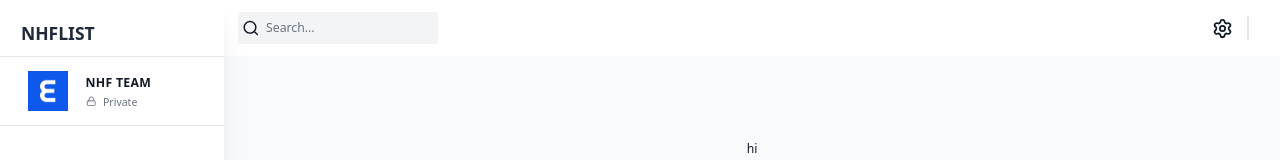
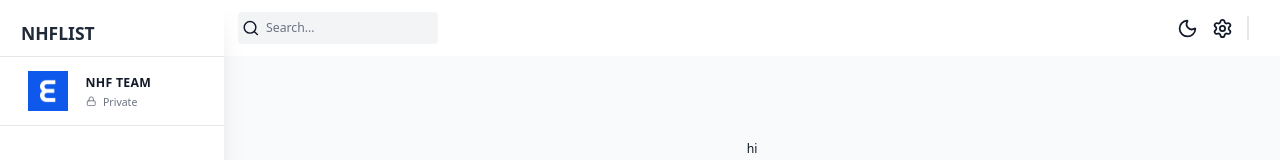
Before and after one commit to NuwanHarshanaFernando/project-management-app, a Next.js app: page / in a window 1280 px wide. Shown: the top 160 px of the page. Built offline with nearby package versions, Linux system fonts and the light colour scheme; no server answers.

Commit message:
Light and Dark Mode Changing Applied to the button in Navbar

```diff
--- a/src/app/(components)/Navbar/index.tsx
+++ b/src/app/(components)/Navbar/index.tsx
@@ -1,12 +1,28 @@
 import React from 'react';
-import { Search, Settings } from "lucide-react";
+import { Menu, Moon, Search, Settings, Sun } from "lucide-react";
 import Link from 'next/link';
+import { useAppDispatch, useAppSelector } from '@/app/redux';
+import { setIsDarkMode, setIsSidebarCollapsed } from '@/state';
 
 const Navbar = () => {
+    const dispatch = useAppDispatch();
+    const isSidebarCollaped = useAppSelector(
+        (state) => state.global.isSidebarCollapsed
+    );
+    const isDarkMode = useAppSelector(
+        (state) => state.global.isDarkMode
+    );
+
   return (
     <div className='flex items-center justify-between bg-white px-4 py-3 dark:bg-black dark:px-4 dark:py-3'>
         {/* Search Bar */}
         <div className='flex items-center gap-8'>
+            { !isSidebarCollaped ? null : (
+                <button onClick={() => dispatch(setIsSidebarCollapsed(!isSidebarCollaped))}>
+                    <Menu className='h-8 w-8 cursor-pointer dark:text-white'/>
+                </button>
+            )}
+
             <div className='relative flex h-min w-[200px]'>
                 <Search className='absolute left-[4px] top-1/2 mr-2 h-5 w-5 -translate-y-1/2 transform cursor-pointer dark:text-white'/>
                 <input className='w-full rounded border-none bg-gray-100 p-2 pl-8 placeholder-gray-500 focus:border-transparent focus:outline-none dark:bg-gray-700 dark:text-white dark:placeholder-white' type="search" placeholder="Search..."/>
@@ -15,7 +31,24 @@
 
         {/* Icons */}
         <div className='flex items-center'>
-            <Link href="/settings" className='h-min w-min rounded p-2 hover:bg-gray-100'>
+            <button onClick={() => dispatch(setIsDarkMode(!isDarkMode))}
+                className={
+                    isDarkMode
+                        ? 'rounded p-2 dark:hover:bg-gray-700'
+                        : 'rounded p-2 hover:bg-gray-100'
+                }
+            >
+                {isDarkMode ? (
+                    <Sun className='h-6 w-6 cursor-pointer dark:text-white'/>
+                ) : (
+                    <Moon className='h-6 w-6 cursor-pointer dark:text-white'/>
+                )}
+            </button>
+            <Link href="/settings" className={
+                    isDarkMode
+                        ? 'h-min w-min rounded p-2 dark:hover:bg-gray-700'
+                        : 'h-min w-min rounded p-2 hover:bg-gray-100'
+            }>
                 <Settings className='h-6 w-6 cursor-pointer dark:text-white'/>
             </Link>
             <div className='ml-2 mr-5 hidden min-h-[2em] w-[0.1rem] bg-gray-200 md:inline-block'></div>
```
Also changed, not shown: 1 other file (tests, documents, lock files or other folders).
